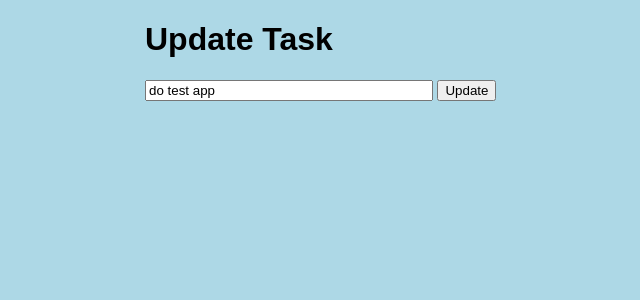
After one commit to panjidwisatrio/belajar-flask, a Flask app: page /update/1 in a window 1280 px wide. The commit adds this page. Shown: the top 300 px of the page, without its empty margins (295-935 px from the left). Run offline with Flask 3, Linux system fonts and the light colour scheme; data comes from the database, SQL or seed files in the repository; both versions use the stored data as it was after the commit.

Commit message:
add update task fun

```diff
--- a/app.py
+++ b/app.py
@@ -51,5 +51,20 @@ def delete_task(id):
         print("Unexpected error. Details: {}".format(x))
 
 
+@app.route("/update/<int:id>", methods=['GET', 'POST'])
+def update(id):
+    task = Todo.query.get_or_404(id)
+
+    if request.method == "POST":
+        task.content = request.form['content']
+        try:
+            db.session.commit()
+            return redirect('/')
+        except Exception as x:
+            print("Unexpected error. Details: {}".format(x))
+    else:
+        return render_template('update.html', task=task)
+
+
 if __name__ == "__main__":
     app.run(debug=True)
--- a/templates/index.html
+++ b/templates/index.html
@@ -21,14 +21,14 @@
                 <td>{{ task.content }}</td>
                 <td>{{ task.date_created.date() }}</td>
                 <td>
+                    <a href="/update/{{ task.id }}">Update</a>
+                    <br>
                     <a href="/delete/{{ task.id }}">Delete</a>
-                    <br>
-                    <a href="/update/{{ task.id }}">Update</a>
                 </td>
             </tr>
         {% endfor %}
     </table>
-
+    <br>
     <form action="/" method="POST">
         <input type="text" name="content" id="content">
         <input type="submit" value="Add Task">
--- /dev/null
+++ b/templates/update.html
@@ -0,0 +1,19 @@
+{% extends 'base.html' %}
+
+{% block head %}
+<title>Update</title>
+{% endblock %}
+
+{% block body %}
+<div class="content">
+
+    <h1>Update Task</h1>
+
+    <form action="/update/{{task.id}}" method="POST">
+        <input type="text" name="content" id="content" value="{{task.content}}">
+        <input type="submit" value="Update">
+    </form>
+
+</div>
+
+{% endblock %}
```
Also changed, not shown: instance/test.db.
